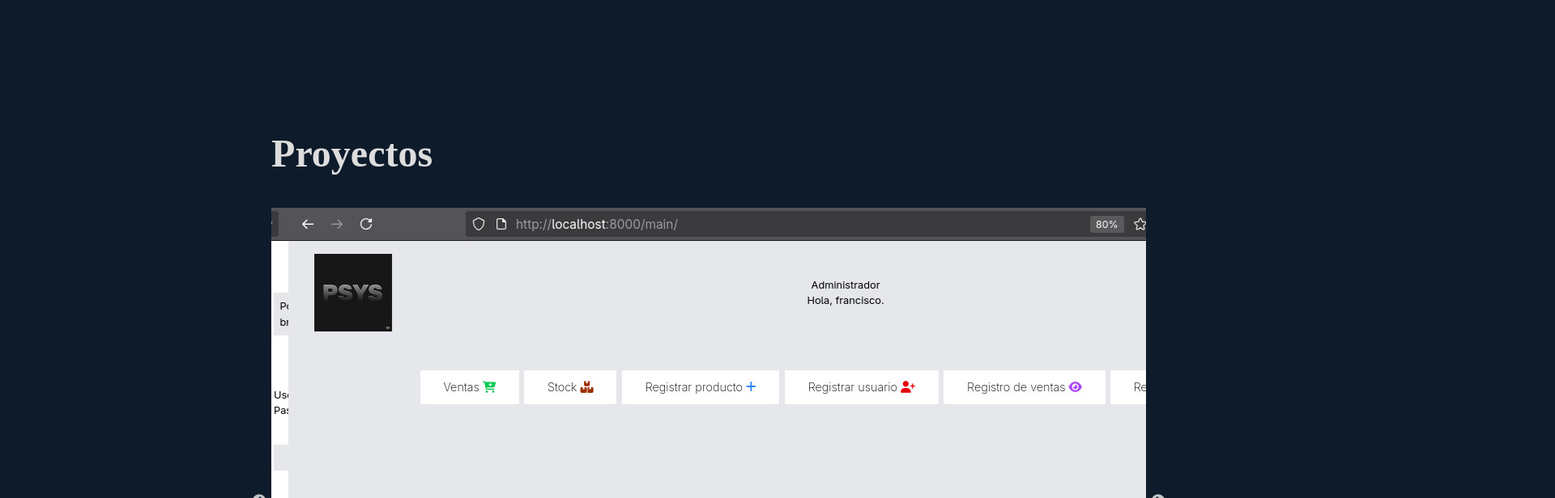
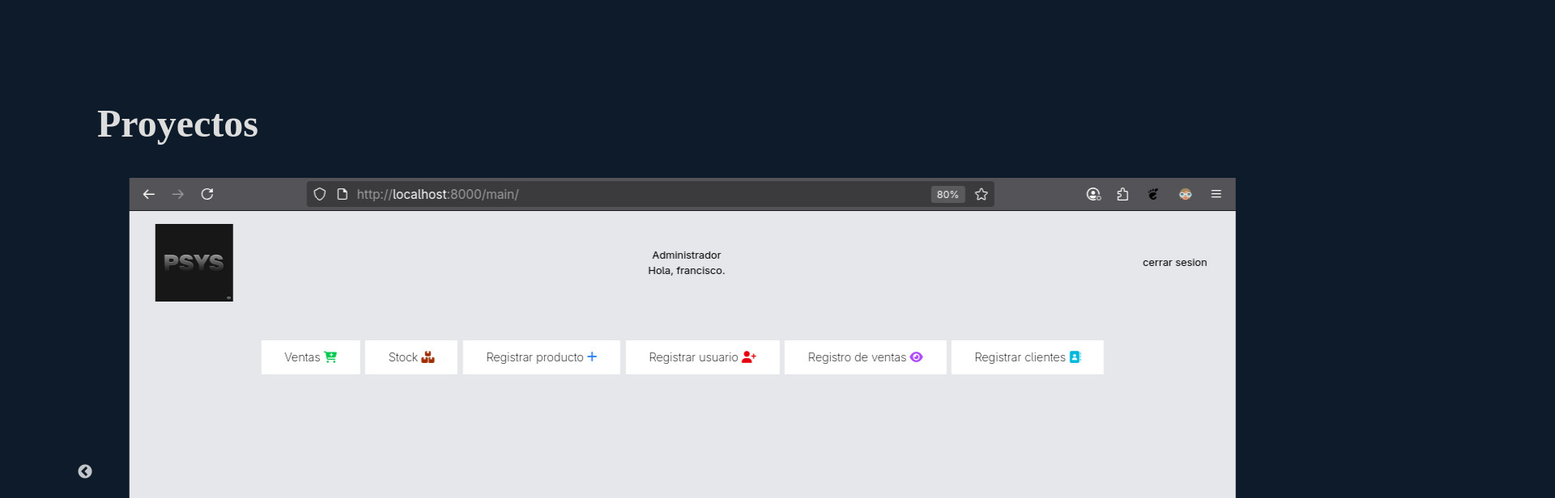
Before and after one commit to FranciscoDJVI/Javascript, a React (Create React App) app in the folder mifirstpage/: page / in a window 1280 px wide. Shown: the part 3680-4296 px from the top of the page at 81% size, 1920 px wide, since content can reach past the window. Built offline with nearby package versions, Linux system fonts and the light colour scheme.

Commit message:
ratio img

```diff
--- a/mifirstpage/src/components/ProjectsPersonal.js
+++ b/mifirstpage/src/components/ProjectsPersonal.js
@@ -24,7 +24,7 @@ const ProjectPersonal = () => {
   const customStyleImg = {};
 
   return (
-    <div style={{ maxWidth: "1080px", margin: "auto" }}>
+    <div style={{ maxWidth: "2040px", margin: "auto" }}>
       <h2
         style={{
           fontSize: "3rem",
```
